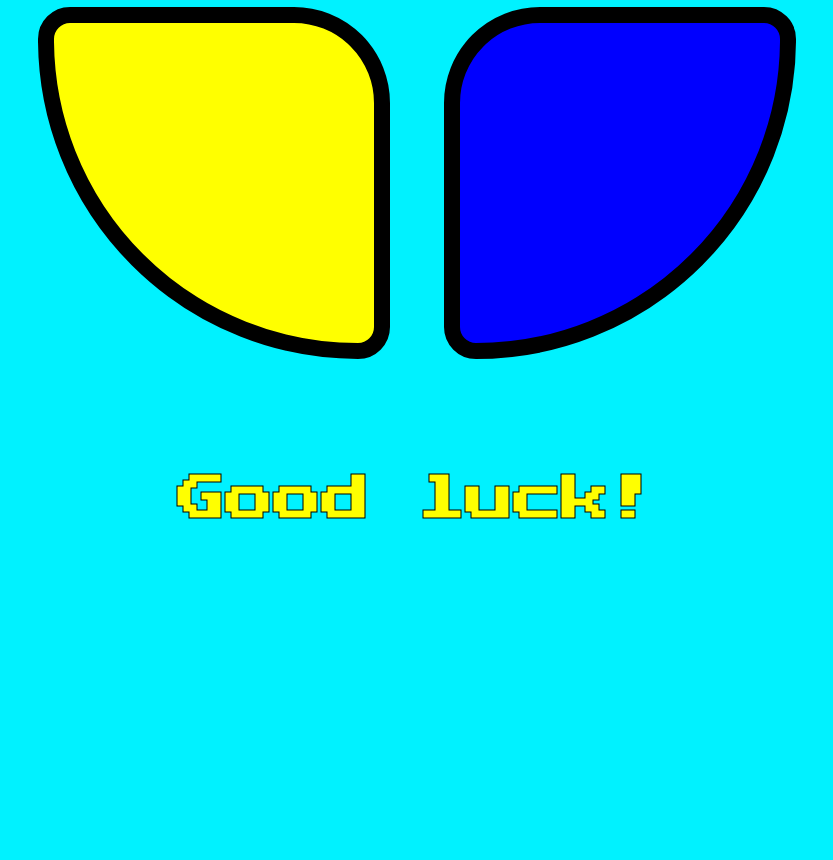
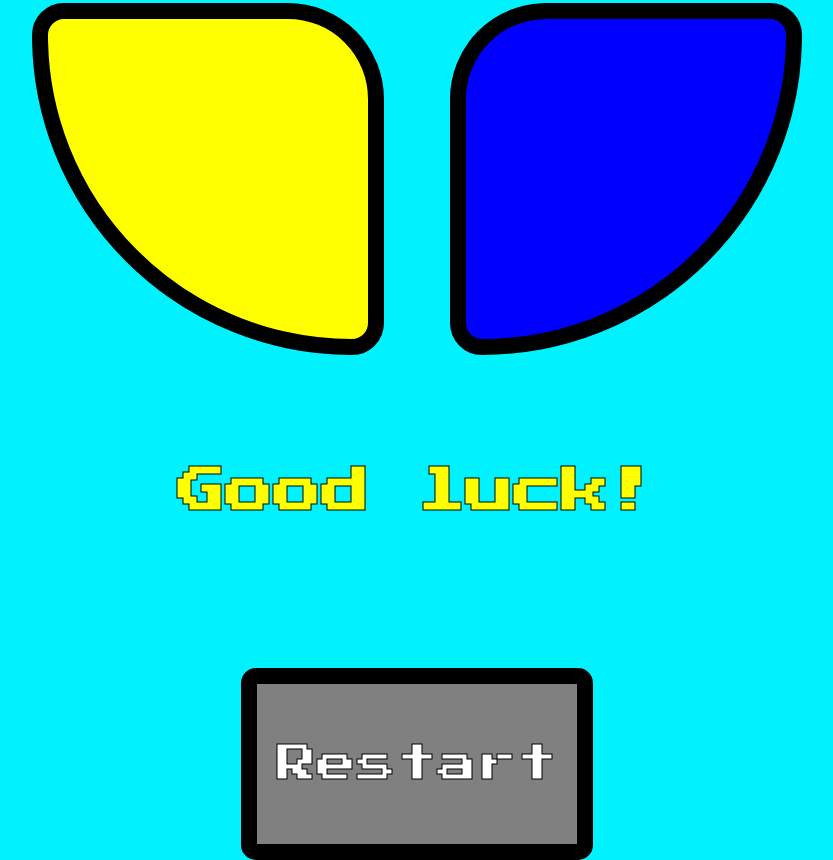
Before and after one commit to hmongdev/simon-game, a plain HTML site: page index.html in a window 1280 px wide. Shown: the part 720-1580 px from the top of the page, without its empty margins (223-1056 px from the left). Before the commit the page ends 1332 px from the top, so only its background shows below. Drawn offline with nearby package versions, Linux system fonts and the light colour scheme.

Commit message:
add restartButton

```diff
--- a/game.js
+++ b/game.js
@@ -69,7 +69,7 @@ function checkAnswer(currentLevel) {
 
         //message if user got answer wrong
         $("#level-title").text("Game Over");
-        $('#message').text('Tap to Restart')
+        $('#message').text('Try Again?');
 
         //restarts the game loop
         startOver();
--- a/index.html
+++ b/index.html
@@ -31,8 +31,8 @@
       </div>
     </div>
     <h1 id="message">Good luck!</h1>
-
-  </div>
+    <div type="button" id="restartButton">Restart</button>
+    </div>
 
 
 </body>
--- a/styles.css
+++ b/styles.css
@@ -1,4 +1,6 @@
 body {
+  font-family: 'Press Start 2P', cursive;
+  -webkit-text-stroke: 1px black;
   display: flex;
   justify-content: center;
   align-items: center;
@@ -7,14 +9,27 @@ body {
   background-color: rgb(0, 242, 255);
 }
 
+#restartButton {
+  display: flex;
+  justify-content: center;
+  align-items: center;
+  font-size: 2.5rem;
+  background-color: gray;
+  border: 1rem solid black;
+  margin: 0 auto;
+  text-align: center;
+  color: white;
+  border-radius: 15px;
+  width: 20rem;
+  height: 10rem;
+}
+
 h1 {
-  font-family: 'Press Start 2P', cursive;
   font-size: 3rem;
   line-height: 2;
   height: 10rem;
   margin: 4rem 0;
   color: yellow;
-  -webkit-text-stroke: 1px black;
 }
 
 .container,
```
